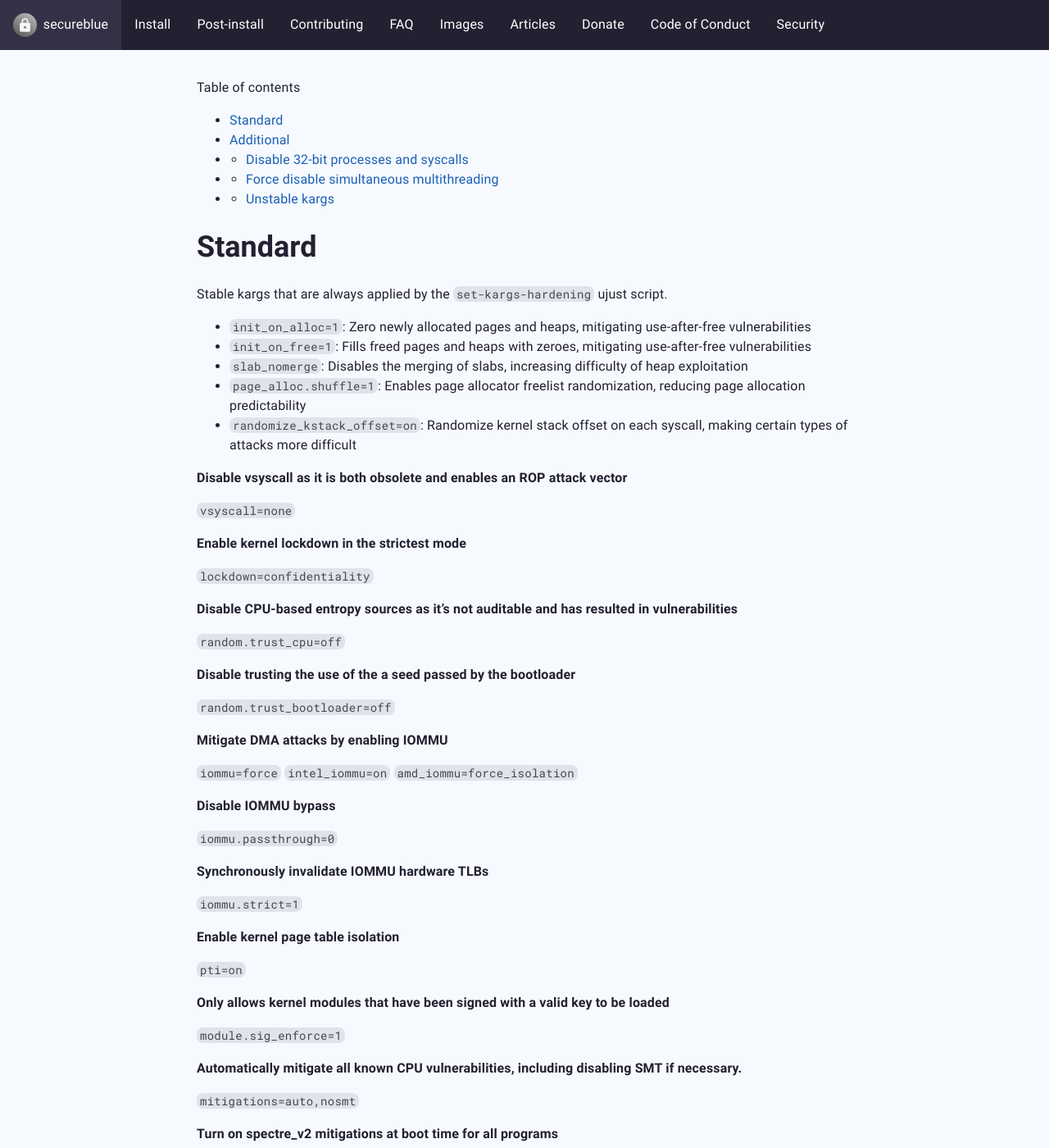
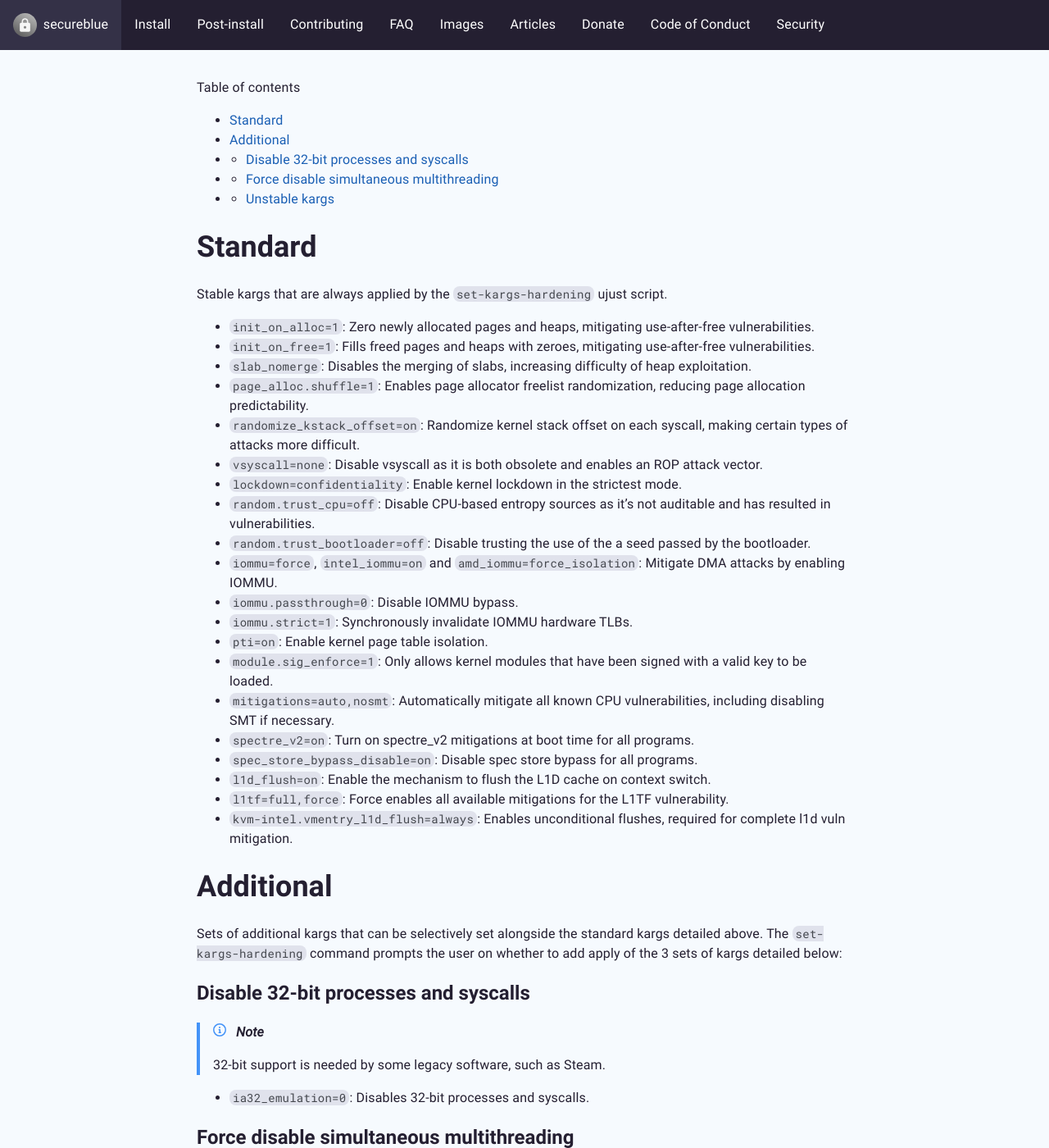
Before and after one commit to secureblue/secureblue.github.io, a Jekyll site: the page built from content/articles/KARGS.md, in a window 1280 px wide and 1400 px high. Shown: the whole window at 82% size. Built offline with Jekyll 4.4.1, drawn with Linux system fonts in a browser that asks for light colours; some of the changed text lies outside the part shown.

Commit message:
[docs] uniform formatting in KARGS.md and release notifs. thing

```diff
--- a/content/articles/KARGS.md
+++ b/content/articles/KARGS.md
@@ -16,106 +16,49 @@ Table of contents
 
 Stable kargs that are always applied by the `set-kargs-hardening` ujust script.
 
-- `init_on_alloc=1`: Zero newly allocated pages and heaps, mitigating use-after-free vulnerabilities
-- `init_on_free=1`: Fills freed pages and heaps with zeroes, mitigating use-after-free vulnerabilities
-- `slab_nomerge`: Disables the merging of slabs, increasing difficulty of heap exploitation
-- `page_alloc.shuffle=1`: Enables page allocator freelist randomization, reducing page allocation predictability
-- `randomize_kstack_offset=on`: Randomize kernel stack offset on each syscall, making certain types of attacks more difficult
-
-**Disable vsyscall as it is both obsolete and enables an ROP attack vector**
-
-`vsyscall=none`
-
-**Enable kernel lockdown in the strictest mode**
-
-`lockdown=confidentiality`
-
-**Disable CPU-based entropy sources as it's not auditable and has resulted in vulnerabilities**
-
-`random.trust_cpu=off`
-
-**Disable trusting the use of the a seed passed by the bootloader**
-
-`random.trust_bootloader=off`
-
-**Mitigate DMA attacks by enabling IOMMU**
-
-`iommu=force`
-`intel_iommu=on`
-`amd_iommu=force_isolation`
-
-**Disable IOMMU bypass**
-
-`iommu.passthrough=0`
-
-**Synchronously invalidate IOMMU hardware TLBs**
-
-`iommu.strict=1`
-
-**Enable kernel page table isolation**
-
-`pti=on`
-
-**Only allows kernel modules that have been signed with a valid key to be loaded**
-
-`module.sig_enforce=1`
-
-**Automatically mitigate all known CPU vulnerabilities, including disabling SMT if necessary.**
-
-`mitigations=auto,nosmt`
-
-**Turn on spectre_v2 mitigations at boot time for all programs**
-
-`spectre_v2=on`
-
-**Disable spec store bypass for all programs**
-
-`spec_store_bypass_disable=on`
-
-**Enable the mechanism to flush the L1D cache on context switch.**
-
-`l1d_flush=on`
-
-**Force enables all available mitigations for the L1TF vulnerability.**
-
-`l1tf=full,force`
-
-**Enables unconditional flushes, required for complete l1d vuln mitigation.**
-
-`kvm-intel.vmentry_l1d_flush=always`
+- `init_on_alloc=1`: Zero newly allocated pages and heaps, mitigating use-after-free vulnerabilities.
+- `init_on_free=1`: Fills freed pages and heaps with zeroes, mitigating use-after-free vulnerabilities.
+- `slab_nomerge`: Disables the merging of slabs, increasing difficulty of heap exploitation.
+- `page_alloc.shuffle=1`: Enables page allocator freelist randomization, reducing page allocation predictability.
+- `randomize_kstack_offset=on`: Randomize kernel stack offset on each syscall, making certain types of attacks more difficult.
+- `vsyscall=none`: Disable vsyscall as it is both obsolete and enables an ROP attack vector.
+- `lockdown=confidentiality`: Enable kernel lockdown in the strictest mode.
+- `random.trust_cpu=off`: Disable CPU-based entropy sources as it's not auditable and has resulted in vulnerabilities.
+- `random.trust_bootloader=off`: Disable trusting the use of the a seed passed by the bootloader.
+- `iommu=force`, `intel_iommu=on` and `amd_iommu=force_isolation`: Mitigate DMA attacks by enabling IOMMU.
+- `iommu.passthrough=0`: Disable IOMMU bypass.
+- `iommu.strict=1`: Synchronously invalidate IOMMU hardware TLBs.
+- `pti=on`: Enable kernel page table isolation.
+- `module.sig_enforce=1`: Only allows kernel modules that have been signed with a valid key to be loaded.
+- `mitigations=auto,nosmt`: Automatically mitigate all known CPU vulnerabilities, including disabling SMT if necessary.
+- `spectre_v2=on`: Turn on spectre_v2 mitigations at boot time for all programs.
+- `spec_store_bypass_disable=on`: Disable spec store bypass for all programs.
+- `l1d_flush=on`: Enable the mechanism to flush the L1D cache on context switch.
+- `l1tf=full,force`: Force enables all available mitigations for the L1TF vulnerability.
+- `kvm-intel.vmentry_l1d_flush=always`: Enables unconditional flushes, required for complete l1d vuln mitigation.
 
 # Additional
 {: #additional}
 
-Sets of additional kargs that can be selectively set alongside the standard kargs detailed above. The `set-kargs-hardening` command prompts the user on whether to add any of the 3 sets of kargs detailed below:
+Sets of additional kargs that can be selectively set alongside the standard kargs detailed above. The `set-kargs-hardening` command prompts the user on whether to add apply of the 3 sets of kargs detailed below:
 
 ## Disable 32-bit processes and syscalls
 {: #32-bit}
 
-**32-bit support is needed by some legacy software, such as Steam**
+{% include alert.html type='note' content='32-bit support is needed by some legacy software, such as Steam.' %}
 
-`ia32_emulation=0`
+- `ia32_emulation=0`: Disables 32-bit processes and syscalls.
 
 ## Force disable simultaneous multithreading
 {: #smt}
 
-**Disables this hardware feature on user request, regardless of whether it is affected by known vulnerabilities**
-
-`nosmt=force`
+- `nosmt=force`: Disables this hardware feature on user request, regardless of whether it is affected by known vulnerabilities
 
 ## Unstable kargs
 {: #unstable}
 
-These may cause issues on some hardware.
+{% include alert.html type='caution' content='These may cause issues on some hardware.' %}
 
-**Fill IOMMU protection gap by setting the busmaster bit during early boot**
-
-`efi=disable_early_pci_dma`
-
-**Disable debugfs to prevent exposure of sensitive kernel information**
-
-`debugfs=off`
-
-**Mitigate unprivileged speculative access to data by using the microcode mitigation when available or by disabling AVX on affected systems where the microcode hasn’t been updated to include the mitigation.**
-
-`gather_data_sampling=force`
+- `efi=disable_early_pci_dma`: Fill IOMMU protection gap by setting the busmaster bit during early boot
+- `debugfs=off`: Disable debugfs to prevent exposure of sensitive kernel information
+- `gather_data_sampling=force`: Mitigate unprivileged speculative access to data by using the microcode mitigation when available or by disabling AVX on affected systems where the microcode hasn’t been updated to include the mitigation.
```
Also changed, not shown: content/FAQ.md (+1 -1 lines), assets/release-notifications.png (added).
